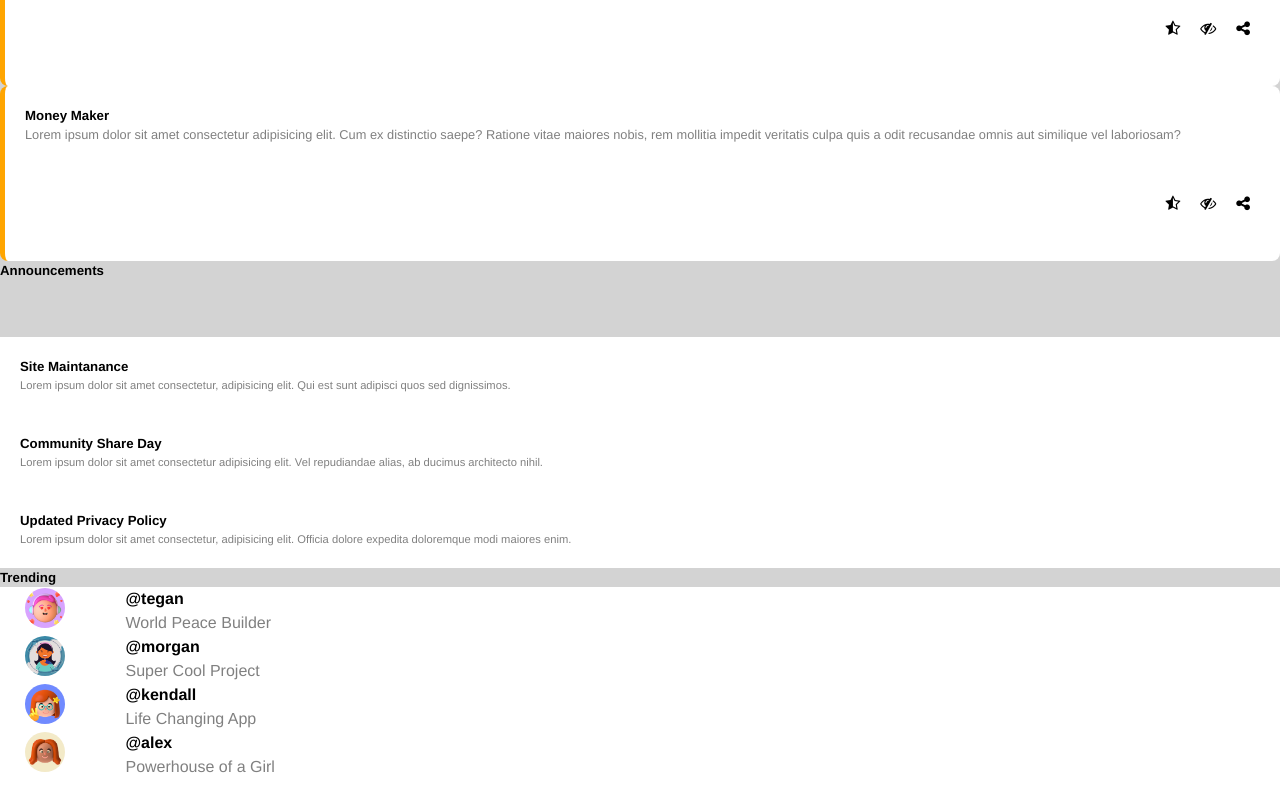
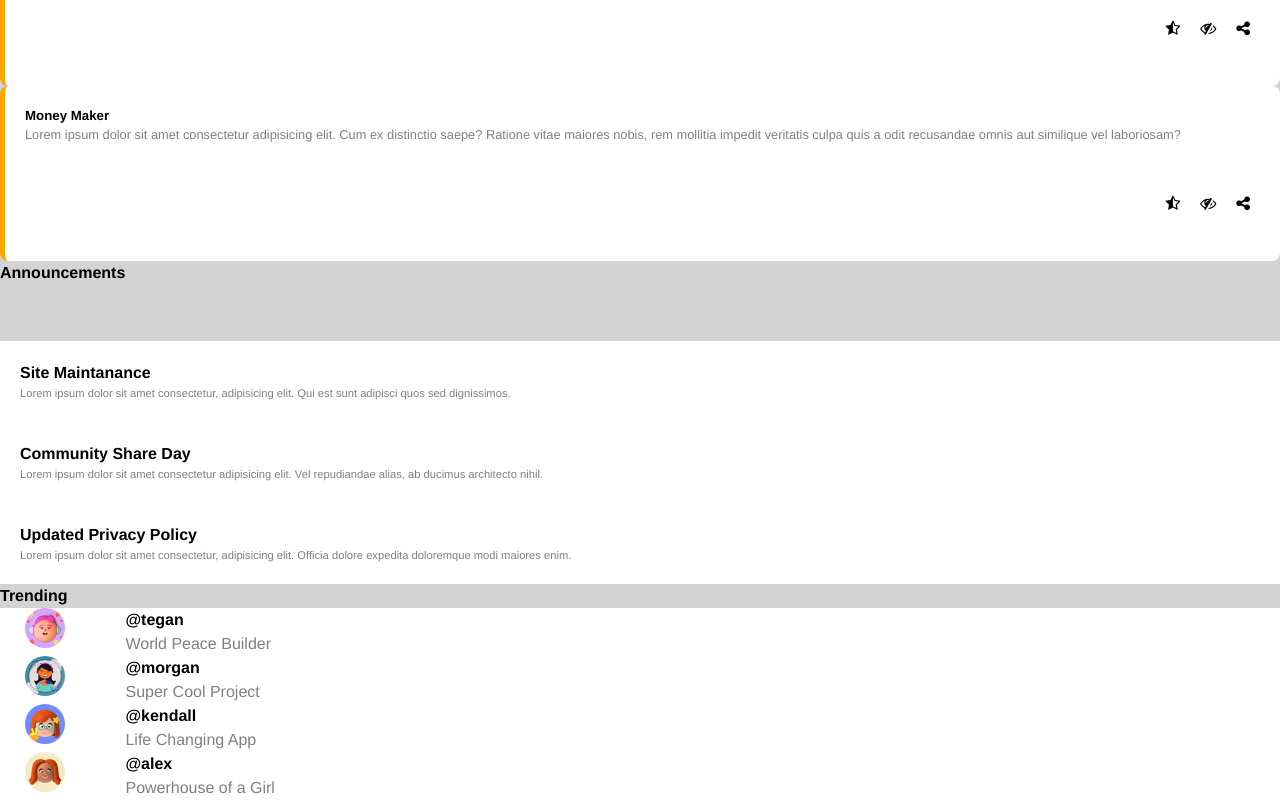
Before and after one commit to VuyiT/admin-dashboard, a plain HTML site: page index.html in a window 1280 px wide. Shown: the part 1323-2123 px from the top of the page. Before the commit the page ends 2102 px from the top, so only its background shows below. Drawn offline with Linux system fonts and the light colour scheme.

Commit message:
Increase the font size of announcements and trending headings

```diff
--- a/style.css
+++ b/style.css
@@ -177,6 +177,9 @@ section {
     justify-content: flex-end;
     gap: 20px;
 }
+.trending h5, .announcements h5 {
+    font-size: 1rem;
+}
 
 .trending-bar {
     display: grid;
```
